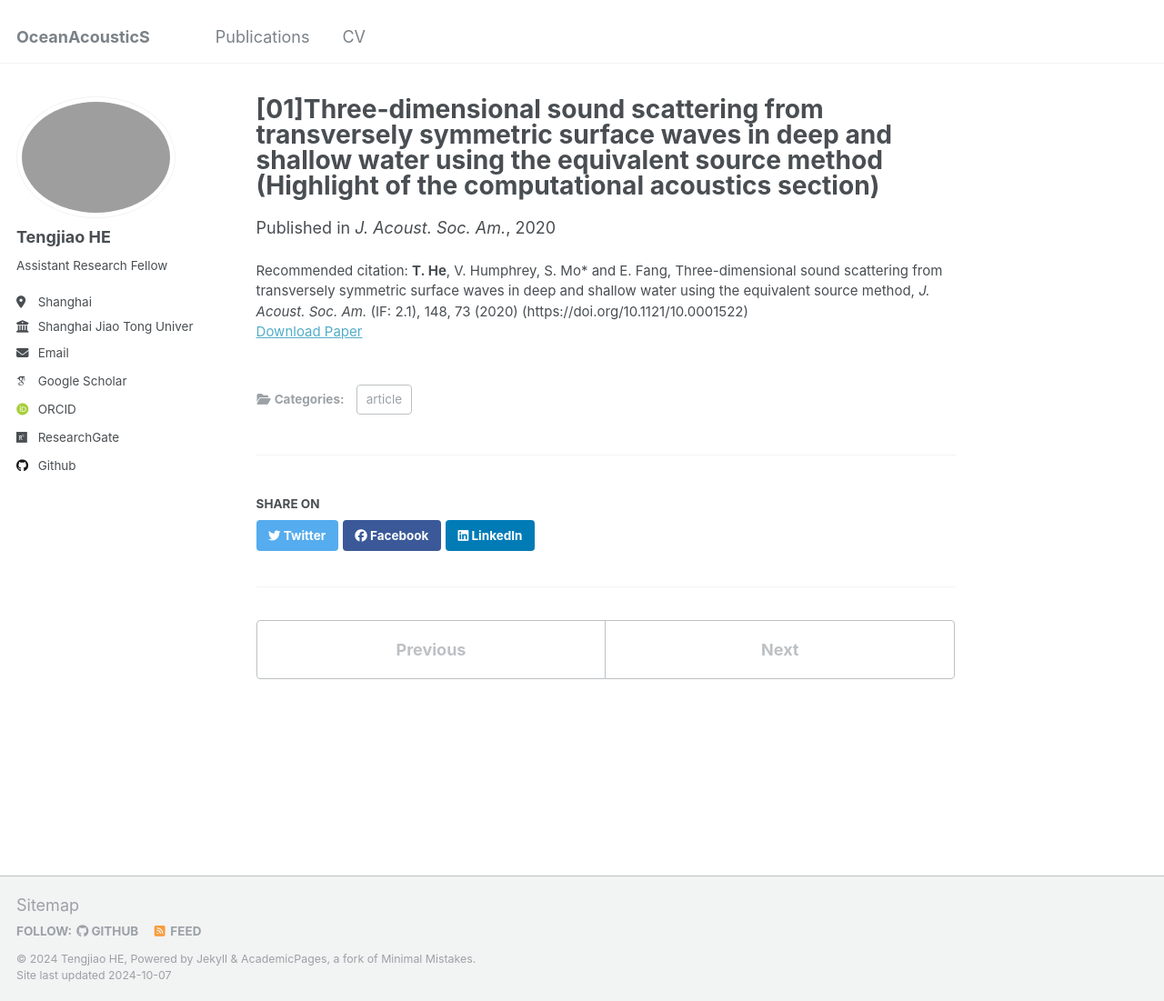
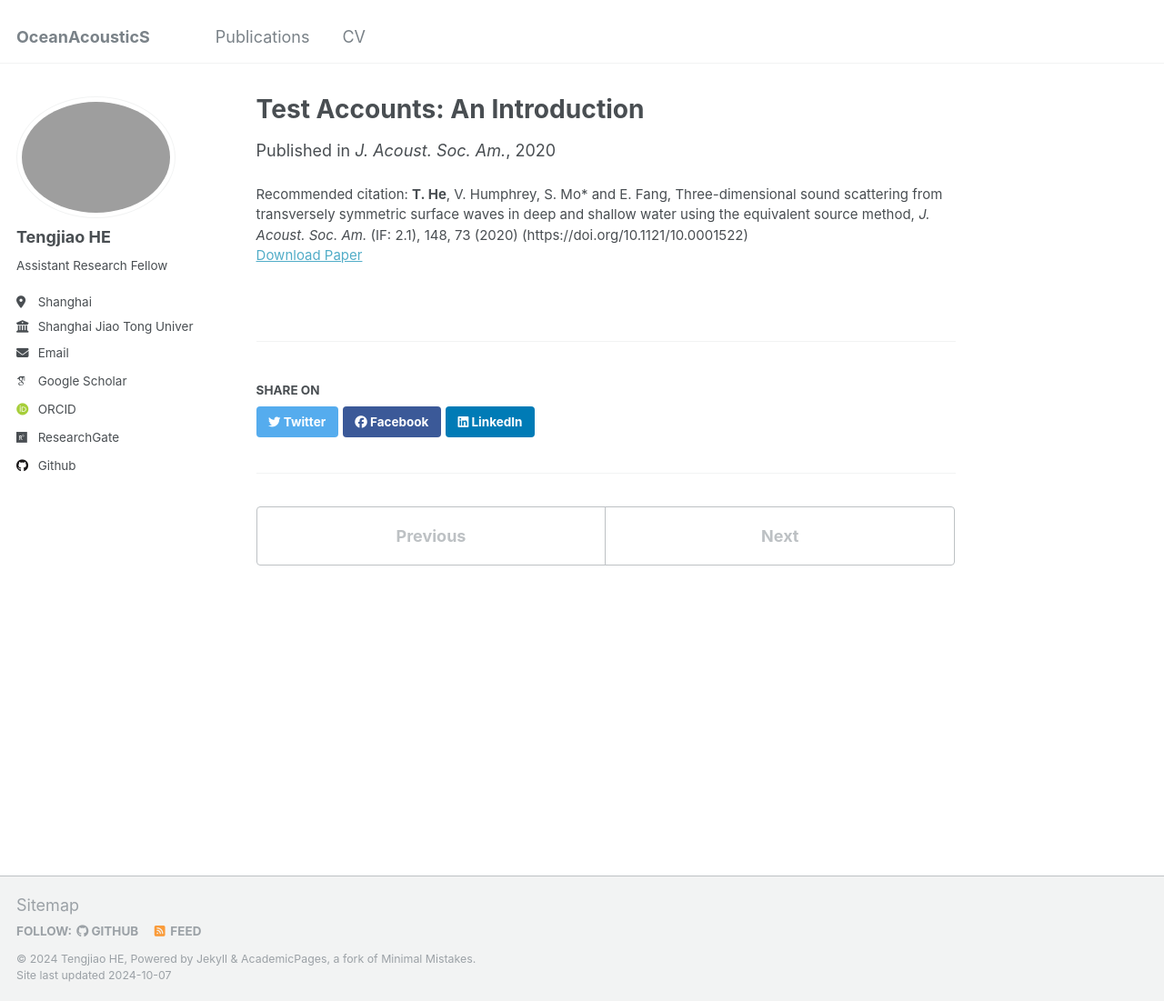
Before and after one commit to TengjiaoHE/OceanSoniX, a Jekyll site: the page built from _publications/2010-10-01-paper-title-number-2.md, in a window 1280 px wide and 1101 px high. Shown: the whole window at 91% size. Built offline with Jekyll 4.4.1, drawn with Linux system fonts in a browser that asks for light colours; some web fonts are replaced.

Commit message:
Update 2010-10-01-paper-title-number-2.md

```diff
--- a/_publications/2010-10-01-paper-title-number-2.md
+++ b/_publications/2010-10-01-paper-title-number-2.md
@@ -1,11 +1,10 @@
 ---
-title: "[01]Three-dimensional sound scattering from transversely symmetric surface waves in deep and shallow water using the equivalent source method (Highlight of the computational acoustics section)"
+title: "Test Accounts: An Introduction"
 collection: publications
-category: article
-permalink:
-excerpt: '[Download](https://github.com/TengjiaoHE/TengjiaoHE.github.io/tree/master/files/2020-07-08-2020JASA-number-1.pdf)'
+permalink: /publications/2009-10-01-test-accts-intro
+excerpt: 'This paper is about testing.'
 date: 2020-07-08
 venue: 'J. Acoust. Soc. Am.'
-paperurl: ''
+paperurl: http://academicpages.github.io/files/paper1.pdf
 citation: '<b>T. He</b>, V. Humphrey, S. Mo* and E. Fang, Three-dimensional sound scattering from transversely symmetric surface waves in deep and shallow water using the equivalent source method, <i>J. Acoust. Soc. Am.</i> (IF: 2.1), 148, 73 (2020) (https://doi.org/10.1121/10.0001522)'
 ---
```
